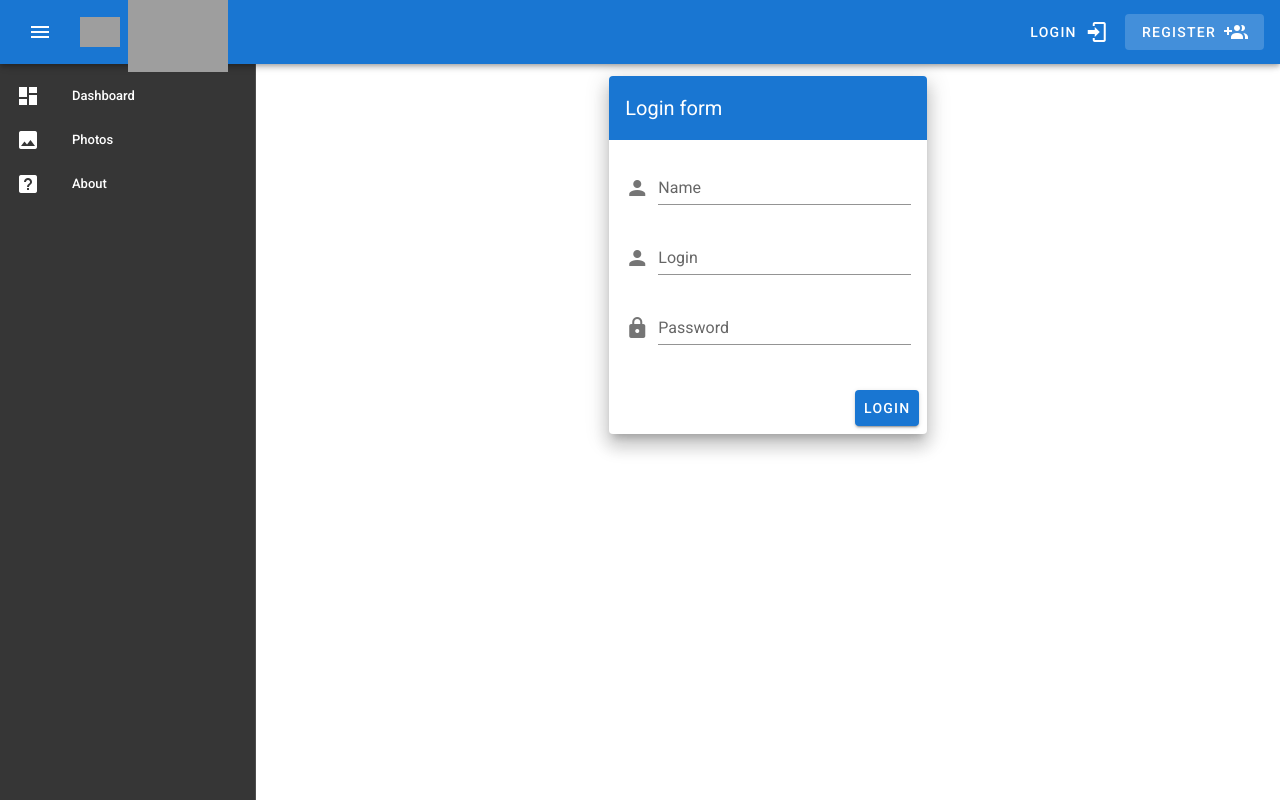
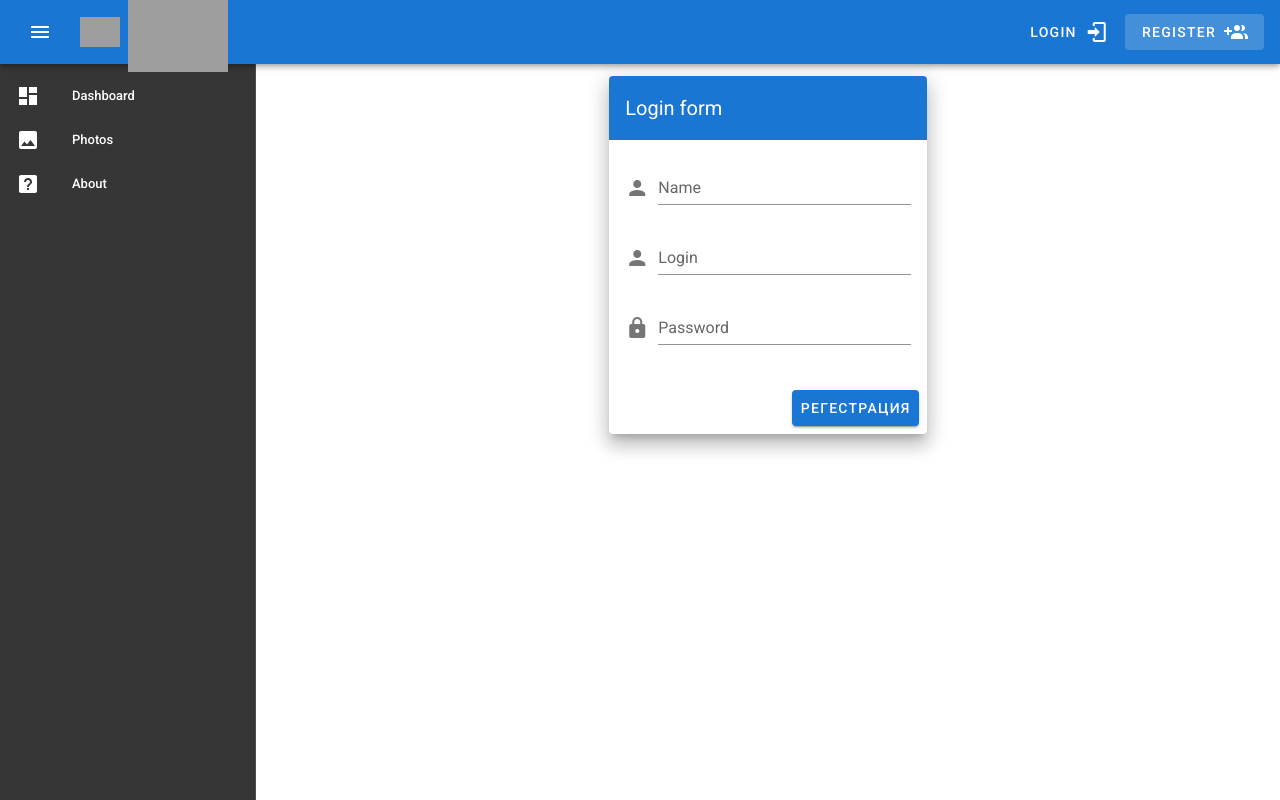
Before and after one commit to Maksim996/SPA_FRONT, a Vue app: page /register in a window 1280 px wide. Built offline with nearby package versions, Linux system fonts and the light colour scheme; grey boxes are pictures that could not be loaded.

Commit message:
Create (translate) i18n

```diff
--- a/package.json
+++ b/package.json
@@ -9,6 +9,7 @@
   "dependencies": {
     "core-js": "^3.6.5",
     "vue": "^2.6.11",
+    "vue-i18n": "^8.18.2",
     "vue-router": "^3.2.0",
     "vuetify": "^2.2.11",
     "vuex": "^3.4.0"
--- /dev/null
+++ b/src/lang/ru.js
@@ -0,0 +1,6 @@
+export default {
+    t: {
+        login: 'Авторизоваться',
+        register: 'Регестрация'
+    }
+}
--- a/src/main.js
+++ b/src/main.js
@@ -3,6 +3,7 @@ import App from './App.vue'
 import router from './router'
 import store from './store'
 import vuetify from './plugins/vuetify';
+import i18n from "./plugins/i18n";
 
 Vue.config.productionTip = false;
 
@@ -10,5 +11,6 @@ new Vue({
   router,
   store,
   vuetify,
+  i18n,
   render: h => h(App)
 }).$mount('#app');
--- /dev/null
+++ b/src/plugins/i18n.js
@@ -0,0 +1,12 @@
+import Vue from "vue";
+import VueI18n from 'vue-i18n';
+import ru from '@/lang/ru';
+
+Vue.use(VueI18n);
+
+export default new VueI18n({
+    locale: process.env.VUE_APP_I18N_LOCALE,
+    messages: {
+        ru
+    }
+})
--- a/src/views/Register.vue
+++ b/src/views/Register.vue
@@ -44,7 +44,7 @@
                 </v-card-text>
                 <v-card-actions>
                     <v-spacer></v-spacer>
-                    <v-btn color="primary">Login</v-btn>
+                    <v-btn color="primary">{{ $t('t.register') }}</v-btn>
                 </v-card-actions>
             </v-card>
         </v-col>
```
Also changed, not shown: 1 other file (tests, documents, lock files or other folders).
